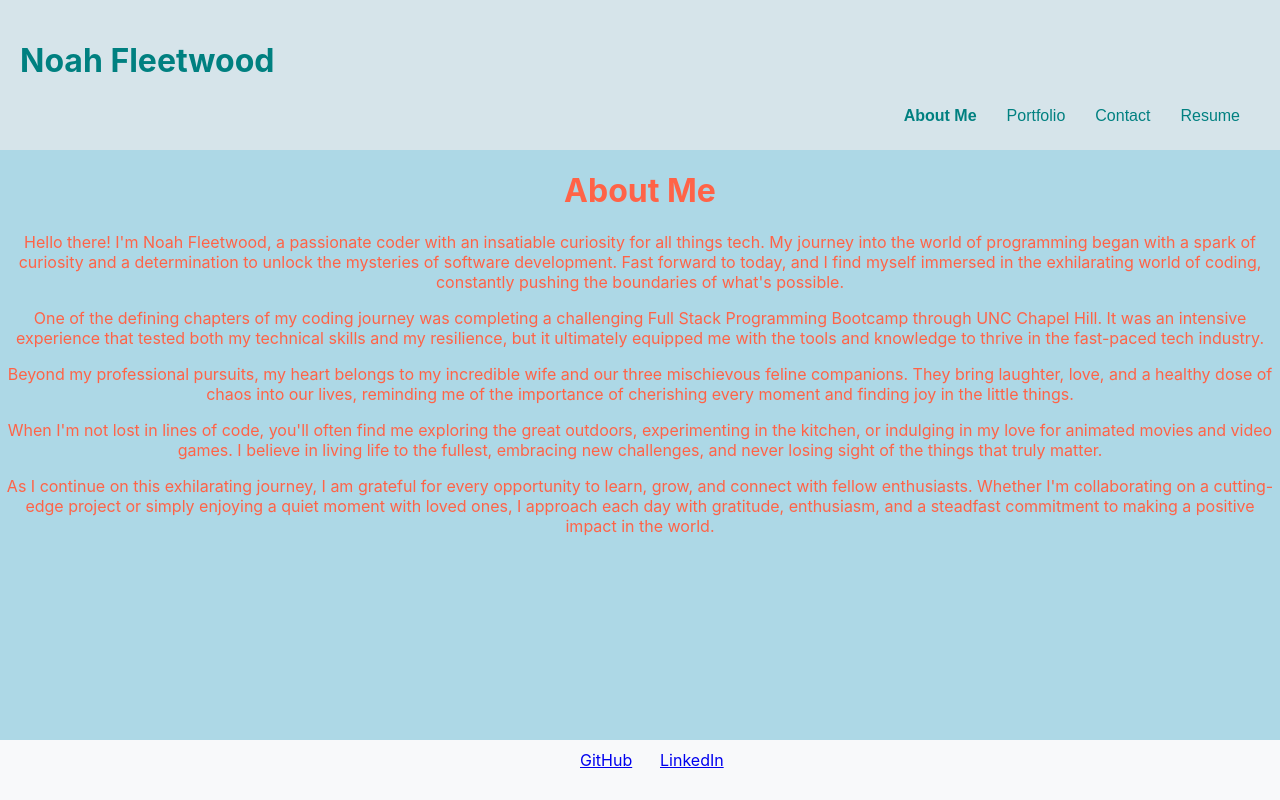
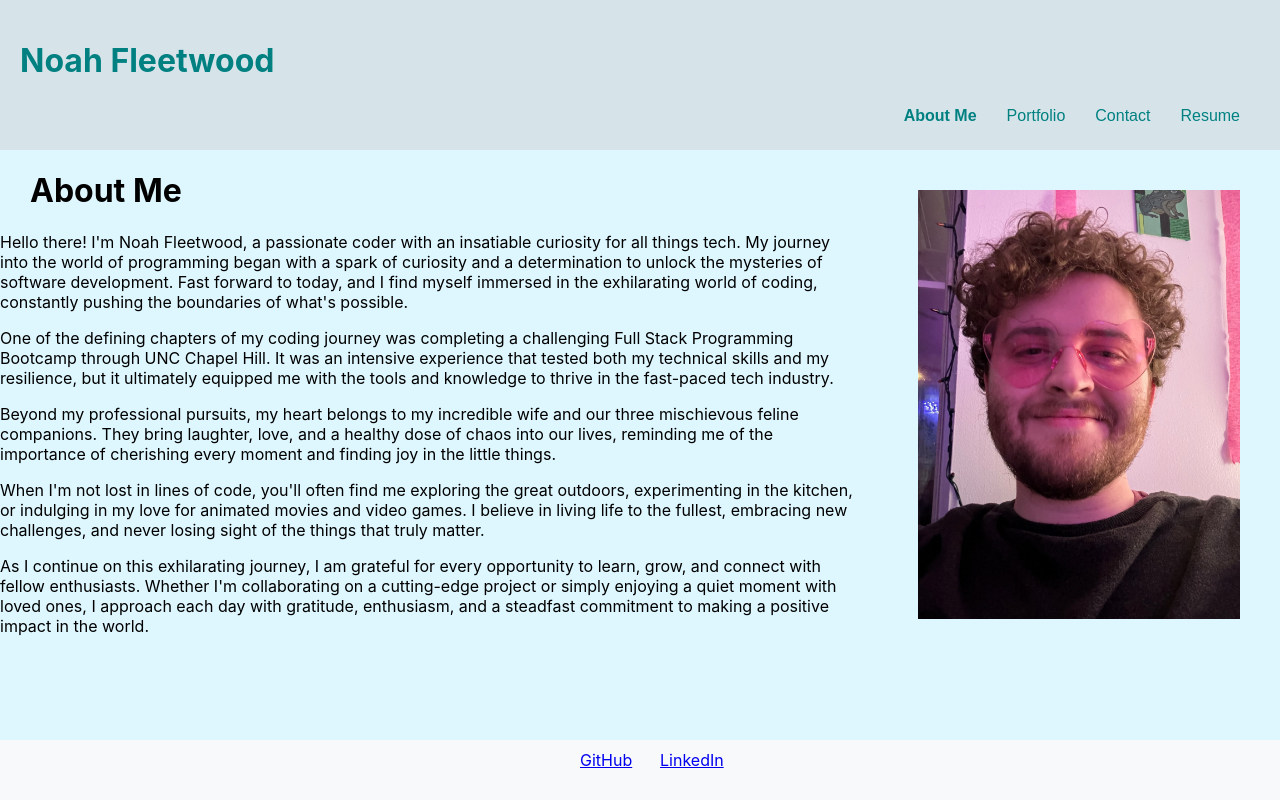
Before and after one commit to Noah-Wyche/react-portfolio, a React (Create React App) app: page / in a window 1280 px wide. Both pictures are taken after a click on the button "About Me". Built offline with nearby package versions, Linux system fonts and the light colour scheme.

Commit message:
updated about me page to add a portrait photo, and adjust the text design.

```diff
--- a/src/pages/AboutMe.css
+++ b/src/pages/AboutMe.css
@@ -1,15 +1,36 @@
 body {
-    background-color: #add8e6; /* Light blue background */
+    background-color: #def6fe; /* Light blue background */
   }
 
   .about-me {
-    color: #ff6347; /* Red color */
+    color: #000000; /* Red color */
   }
 
   .about-me h1 {
-    color: #ff6347; /* Red color for heading */
+    color: #000000; /* Red color for heading */
+    padding-left: 30px;
   }
 
   .about-me p {
-    color: #ff6347; /* Red color for paragraph */
+    color: #000000; /* Red color for paragraph */
   }
+
+  .about-me {
+    display: flex; /* Use flexbox to align elements */
+  }
+
+  .text-container {
+    flex: 2; /* Text container takes up 2/3 of the screen */
+    padding-right: 20px;
+    text-align: left; /* Align text to the left */
+  }
+
+  .image-container {
+    flex: .75; /* Image container takes up 1/3 of the screen */
+    padding: 40px;
+  }
+
+  .portrait-image {
+    width: 100%;
+    height: auto; /* Maintain the aspect ratio */
+  }
--- a/src/pages/AboutMe.js
+++ b/src/pages/AboutMe.js
@@ -1,21 +1,25 @@
 import React from 'react';
 import './AboutMe.css';
+import PortraitImage from '../assets/Images/tempPortrait.jpeg'
 
 const AboutMe = () => {
   return (
     <div className="about-me">
-      <h1>About Me</h1>
-      <p>Hello there! I'm Noah Fleetwood, a passionate coder with an insatiable curiosity for all things tech. My journey into the world of programming began with a spark of curiosity and a determination to unlock the mysteries of software development. Fast forward to today, and I find myself immersed in the exhilarating world of coding, constantly pushing the boundaries of what's possible.</p>
+      <div className="text-container">
+        <h1>About Me</h1>
+        <p>Hello there! I'm Noah Fleetwood, a passionate coder with an insatiable curiosity for all things tech. My journey into the world of programming began with a spark of curiosity and a determination to unlock the mysteries of software development. Fast forward to today, and I find myself immersed in the exhilarating world of coding, constantly pushing the boundaries of what's possible.</p>
 
-      <p>One of the defining chapters of my coding journey was completing a challenging Full Stack Programming Bootcamp through UNC Chapel Hill. It was an intensive experience that tested both my technical skills and my resilience, but it ultimately equipped me with the tools and knowledge to thrive in the fast-paced tech industry.</p>
+        <p>One of the defining chapters of my coding journey was completing a challenging Full Stack Programming Bootcamp through UNC Chapel Hill. It was an intensive experience that tested both my technical skills and my resilience, but it ultimately equipped me with the tools and knowledge to thrive in the fast-paced tech industry.</p>
 
-      <p>Beyond my professional pursuits, my heart belongs to my incredible wife and our three mischievous feline companions. They bring laughter, love, and a healthy dose of chaos into our lives, reminding me of the importance of cherishing every moment and finding joy in the little things.</p>
+        <p>Beyond my professional pursuits, my heart belongs to my incredible wife and our three mischievous feline companions. They bring laughter, love, and a healthy dose of chaos into our lives, reminding me of the importance of cherishing every moment and finding joy in the little things.</p>
 
-      <p>When I'm not lost in lines of code, you'll often find me exploring the great outdoors, experimenting in the kitchen, or indulging in my love for animated movies and video games. I believe in living life to the fullest, embracing new challenges, and never losing sight of the things that truly matter.</p>
+        <p>When I'm not lost in lines of code, you'll often find me exploring the great outdoors, experimenting in the kitchen, or indulging in my love for animated movies and video games. I believe in living life to the fullest, embracing new challenges, and never losing sight of the things that truly matter.</p>
 
-      <p>As I continue on this exhilarating journey, I am grateful for every opportunity to learn, grow, and connect with fellow enthusiasts. Whether I'm collaborating on a cutting-edge project or simply enjoying a quiet moment with loved ones, I approach each day with gratitude, enthusiasm, and a steadfast commitment to making a positive impact in the world.
-
-</p>
+        <p>As I continue on this exhilarating journey, I am grateful for every opportunity to learn, grow, and connect with fellow enthusiasts. Whether I'm collaborating on a cutting-edge project or simply enjoying a quiet moment with loved ones, I approach each day with gratitude, enthusiasm, and a steadfast commitment to making a positive impact in the world.</p>
+      </div>
+      <div className="image-container">
+        <img src={PortraitImage} alt="Portrait" className="portrait-image" />
+      </div>
     </div>
   );
 };
--- a/src/pages/Portfolio.css
+++ b/src/pages/Portfolio.css
@@ -1,3 +1,8 @@
+  body {
+    height: 100%;
+    padding-bottom: 100px;
+  }
+
 .PortfolioTitle {
     color: #0066cc; /* Blue text color */
   }
```
Also changed, not shown: src/assets/Images/tempPortrait.jpeg (added).
